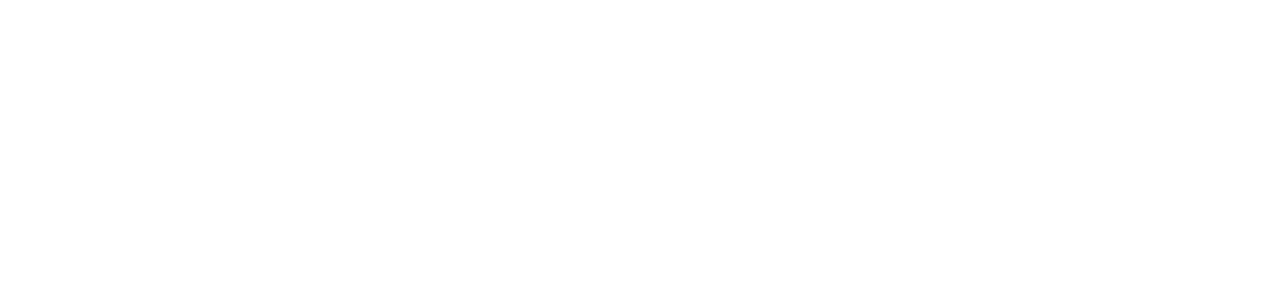
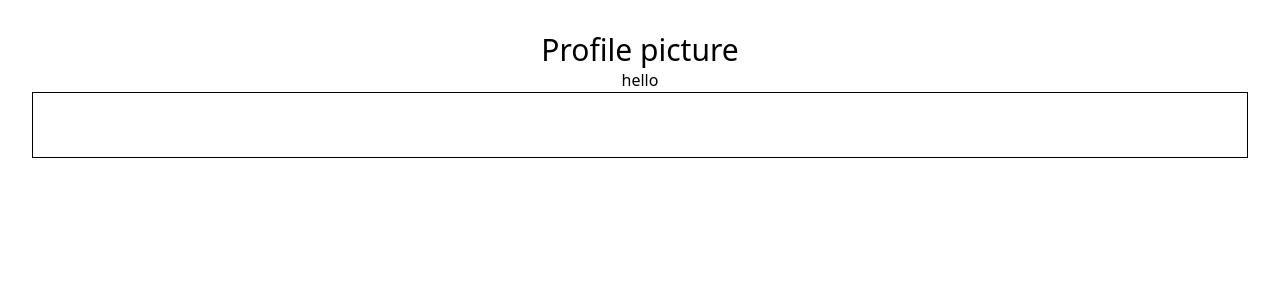
Before and after one commit to zlrkw11/Minyu, a Next.js app: page / in a window 1280 px wide. Shown: the top 300 px of the page. Built offline with nearby package versions, Linux system fonts and the light colour scheme.

Commit message:
home page structure

```diff
--- a/src/app/page.tsx
+++ b/src/app/page.tsx
@@ -1,3 +1,9 @@
 export default function Home() {
-  return <div></div>;
+  return (
+    <div className="items-center justify-center flex flex-col m-8">
+      <h1 className="text-3xl">Profile picture</h1>
+      <p>hello</p>
+      <div className="border border-black py-8 w-full"></div>
+    </div>
+  );
 }
```
